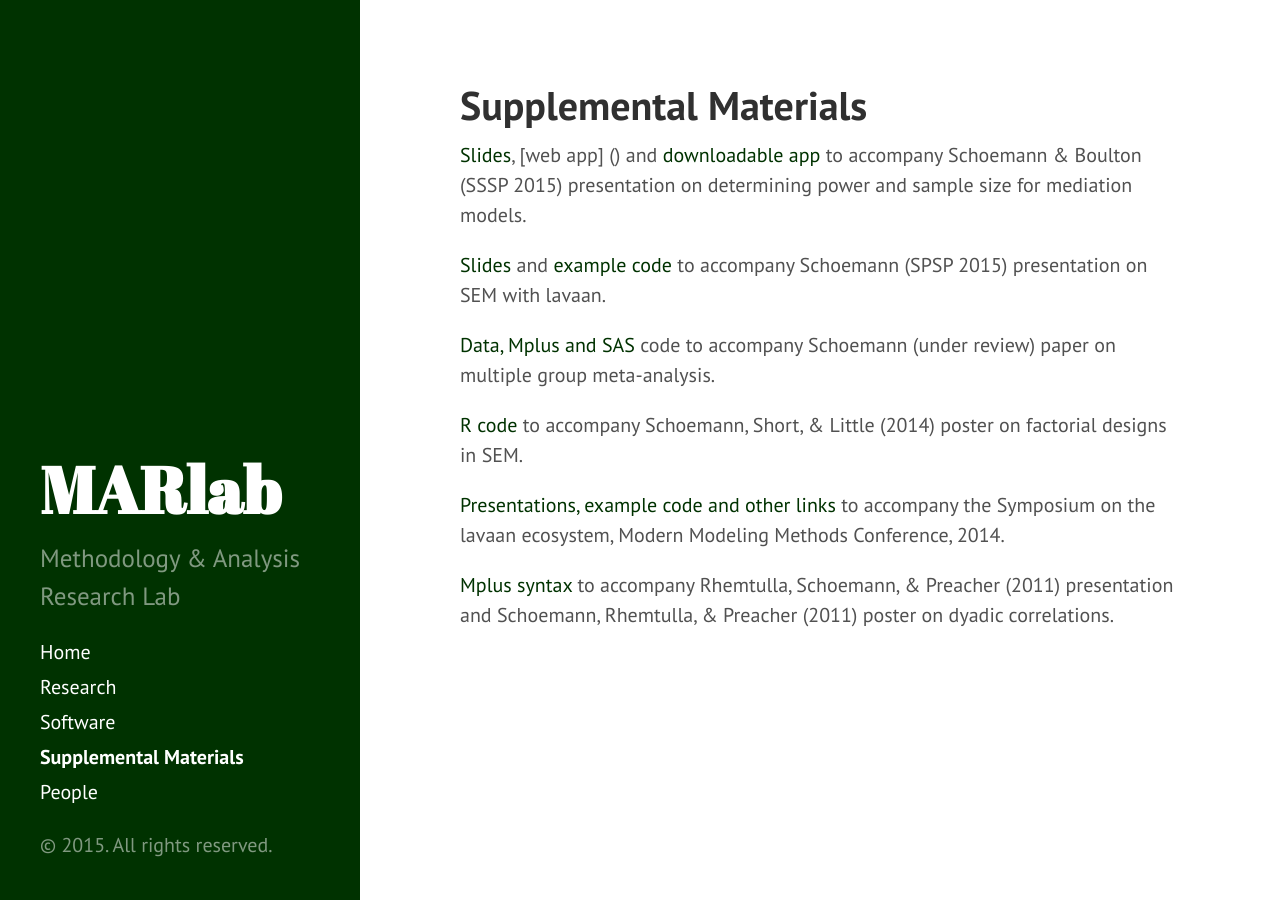
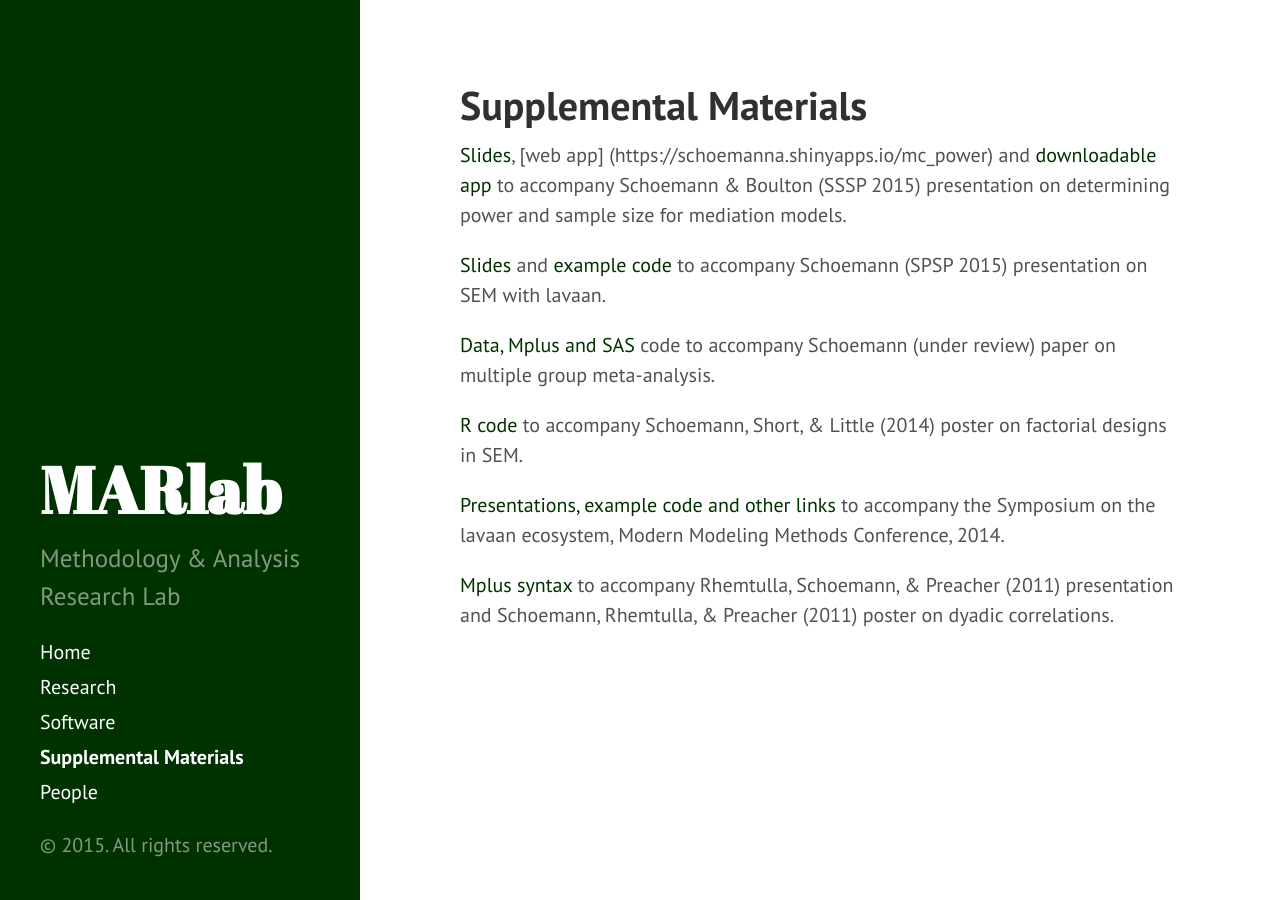
Before and after one commit to schoam4/schoam4.github.io, a Jekyll site: the page built from Supplemental_Materials.md, in a window 1280 px wide. Built offline with Jekyll 4.4.1, drawn with Linux system fonts in a browser that asks for light colours; Markdown is read by kramdown in place of the engine named in the settings; some of the changed lines change nothing that is shown.

Commit message:
Update Supplemental_Materials.md

```diff
--- a/Supplemental_Materials.md
+++ b/Supplemental_Materials.md
@@ -3,7 +3,7 @@
 title: Supplemental Materials
 ---
 
-[Slides](https://github.com/schoam4/Talks/blob/master/SPSP_lavaan/SPSP_lavaan.pdf?raw=true), [web app] () and [downloadable app](https://github.com/schoam4/Talks/blob/master/SPSP_lavaan/SPSP_lavaan.R) to accompany Schoemann & Boulton (SSSP 2015) presentation on determining power and sample size for mediation models.
+[Slides](https://github.com/schoam4/Talks/raw/master/SSSP_mediation/SSSP_mediation.pdf), [web app] (https://schoemanna.shinyapps.io/mc_power) and [downloadable app](https://github.com/schoam4/Talks/blob/master/SSSP_mediation/mc_power.zip?raw=true) to accompany Schoemann & Boulton (SSSP 2015) presentation on determining power and sample size for mediation models.
 
 [Slides](https://github.com/schoam4/Talks/blob/master/SPSP_lavaan/SPSP_lavaan.pdf?raw=true) and [example code](https://github.com/schoam4/Talks/blob/master/SPSP_lavaan/SPSP_lavaan.R) to accompany Schoemann (SPSP 2015) presentation on SEM with lavaan.
 
```
